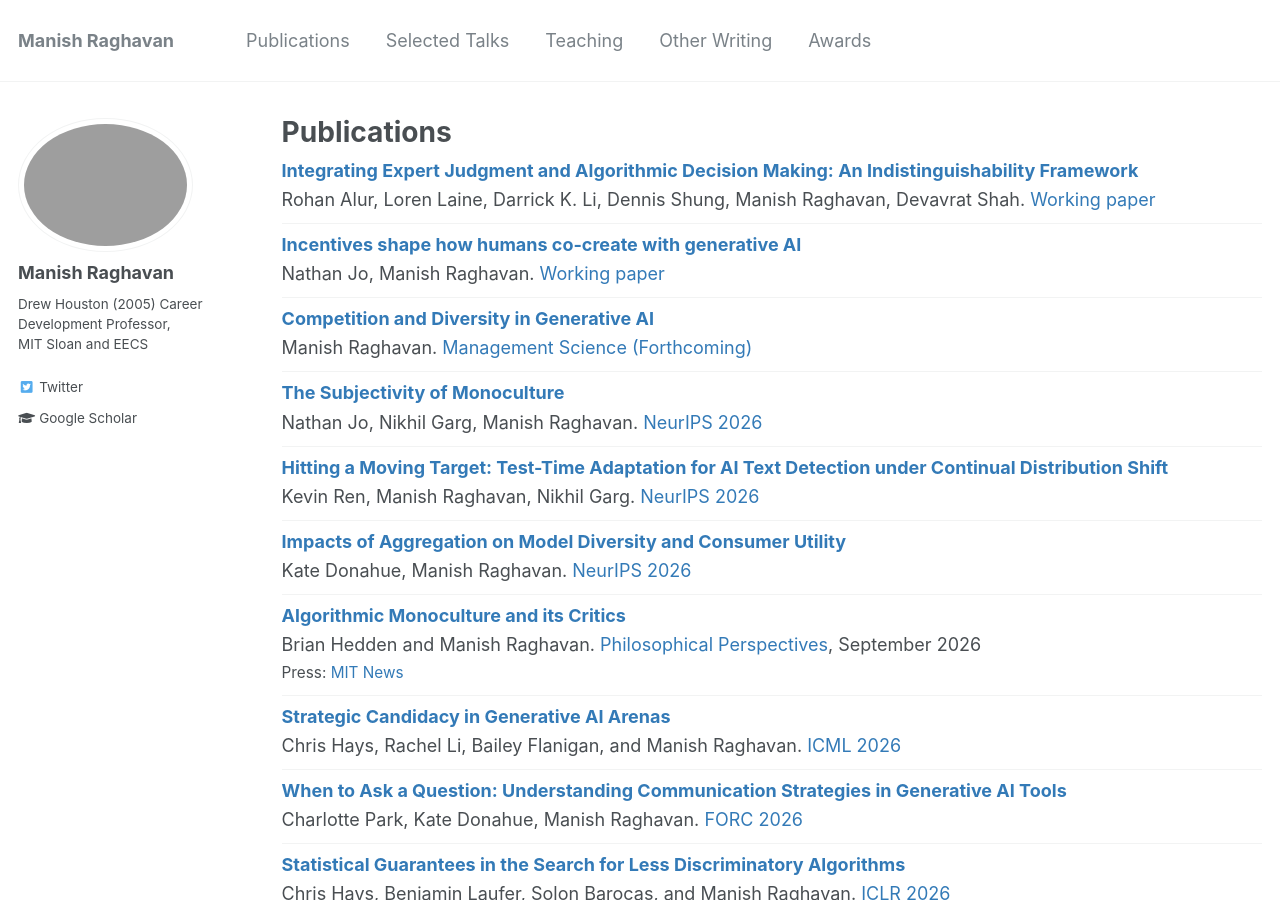
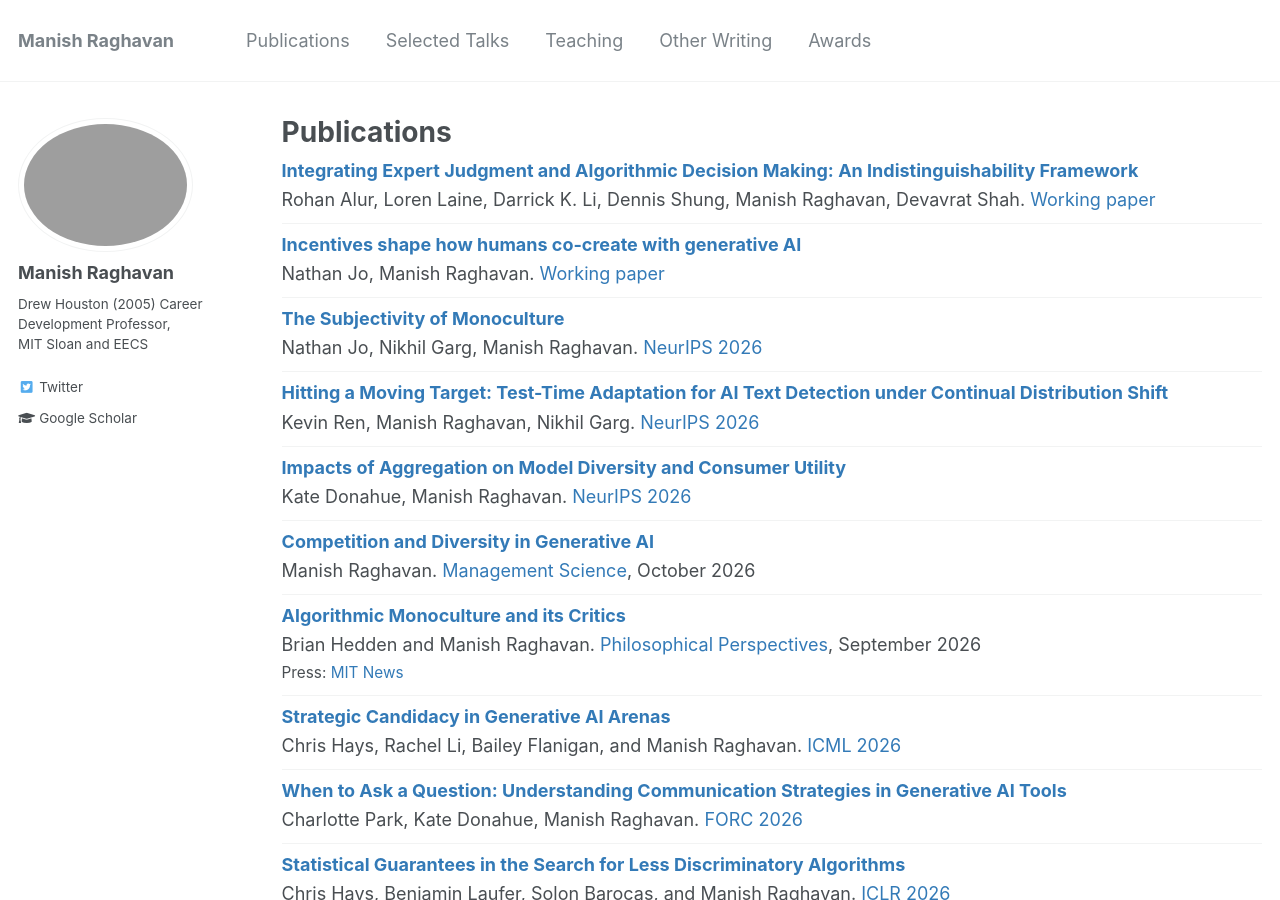
Before and after one commit to mraghavan/mraghavan.github.io, a Jekyll site: the page built from _pages/publications.md, in a window 1280 px wide and 900 px high. Built offline with Jekyll 4.4.1, drawn with Linux system fonts in a browser that asks for light colours.

Commit message:
ms update

```diff
--- a/_publications/monoculture-competition.html
+++ b/_publications/monoculture-competition.html
@@ -1,9 +1,10 @@
 ---
 title: "Competition and Diversity in Generative AI"
 collection: publications
-date: 2029-01-01
+date: 2026-10-16
 authors: Manish Raghavan
-venue: 'Management Science (Forthcoming)'
+venue: 'Management Science'
 paperurl: 'https://arxiv.org/abs/2412.08610'
 venuetype: journal
+venueurl: 'https://pubsonline.informs.org/doi/abs/10.1287/mnsc.2025.02761'
 ---
```
